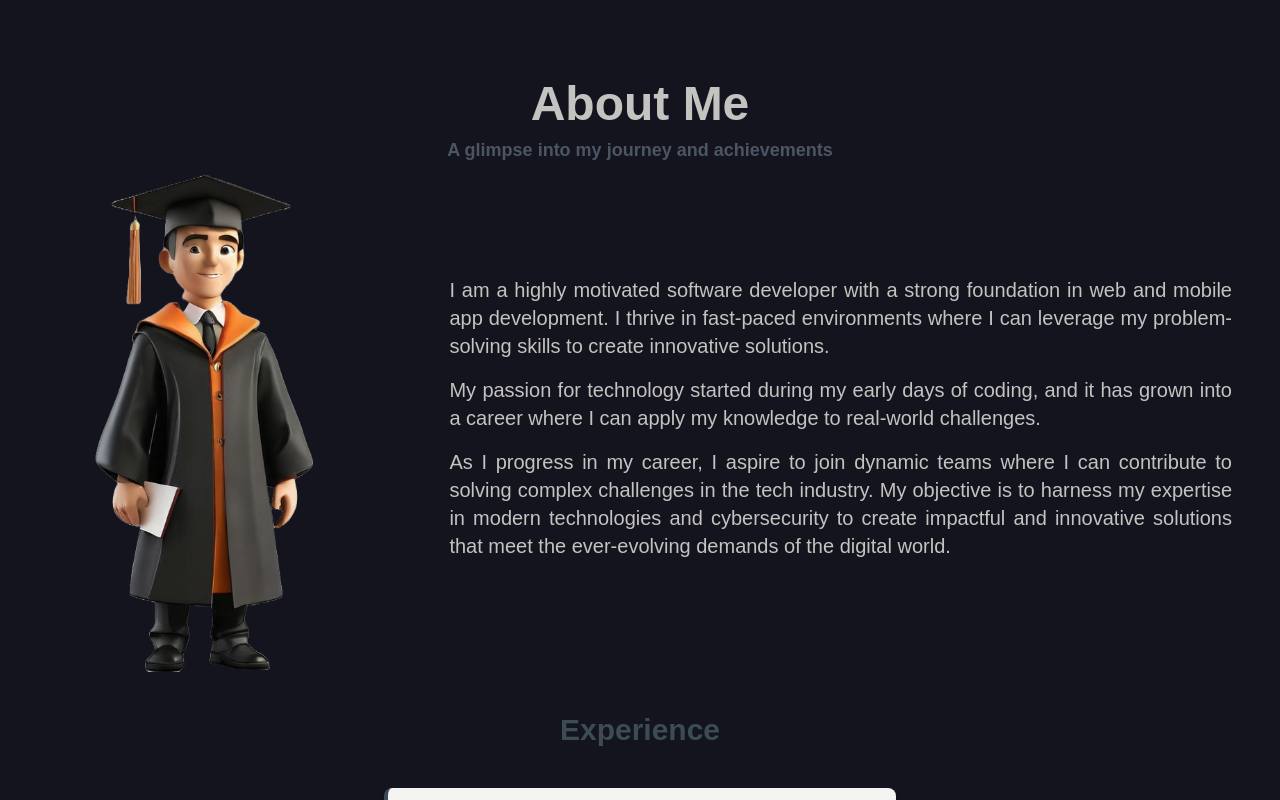
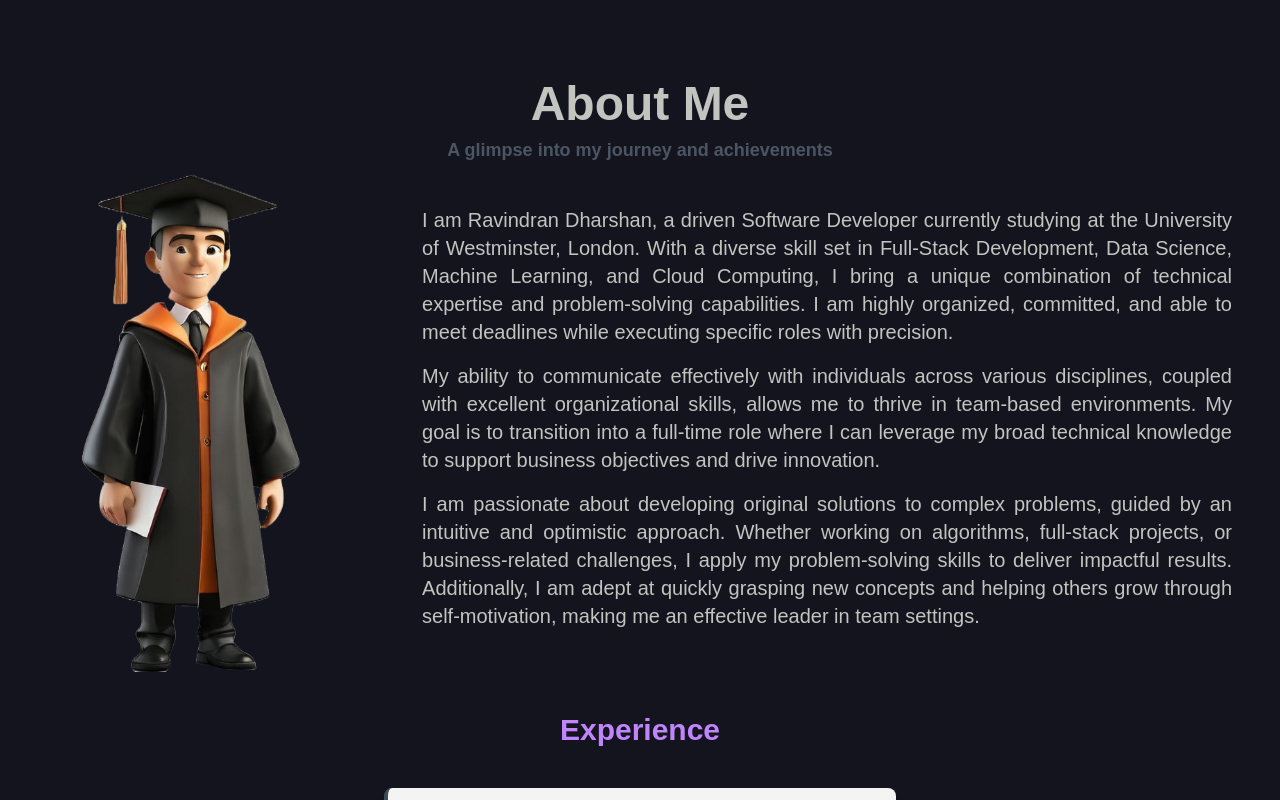
Before and after one commit to DharshanSR/Personal-Portfolio, a Next.js app: page /about in a window 1280 px wide. Shown: the top 800 px of the page. Built offline with nearby package versions, Linux system fonts and the light colour scheme.

Commit message:
reduce the code line with user reable

```diff
--- a/src/app/about/page.tsx
+++ b/src/app/about/page.tsx
@@ -7,8 +7,8 @@ import hologoWorldLogo from '@/public/assests/images/hologoWorld.png';
 import westminsterLogo from '@/public/assests/images/westminster-logo.png';
 import esoftLogo from '@/public/assests/images/esoft-logo.jpg';
 import hinduCollegeLogo from '@/public/assests/images/hindu_college.jpeg';
-import { motion, useAnimation } from "framer-motion";
-import { useInView } from "react-intersection-observer";
+import {motion, useAnimation} from "framer-motion";
+import {useInView} from "react-intersection-observer";
 
 const experiences = [
     {
@@ -50,19 +50,19 @@ const education = [
 const AboutMe = () => {
     // Define simple animations
     const fadeInUp = {
-        hidden: { opacity: 0, y: 50 },
-        visible: { opacity: 1, y: 0, transition: { duration: 0.6 } },
+        hidden: {opacity: 0, y: 50},
+        visible: {opacity: 1, y: 0, transition: {duration: 0.6}},
     };
 
     const staggerContainer = {
-        hidden: { opacity: 0 },
-        visible: { opacity: 1, transition: { staggerChildren: 0.2 } },
+        hidden: {opacity: 0},
+        visible: {opacity: 1, transition: {staggerChildren: 0.2}},
     };
 
     // Using useInView hook with no triggerOnce so animation happens on scroll up and down
-    const [aboutRef, aboutInView] = useInView({ threshold: 0.1 });
-    const [experienceRef, experienceInView] = useInView({ threshold: 0.1 });
-    const [educationRef, educationInView] = useInView({ threshold: 0.1 });
+    const [aboutRef, aboutInView] = useInView({threshold: 0.1});
+    const [experienceRef, experienceInView] = useInView({threshold: 0.1});
+    const [educationRef, educationInView] = useInView({threshold: 0.1});
 
     const controlsAbout = useAnimation();
     const controlsExperience = useAnimation();
@@ -129,28 +129,33 @@ const AboutMe = () => {
                 </motion.div>
 
                 {/* About Me Text */}
-                <motion.div className="md:w-[90%] p-4 md:p-8 font-medium" variants={staggerContainer}>
+                <motion.div className="w-full max-w-4xl p-4 md:p-8 font-medium" variants={staggerContainer}>
                     <motion.p className="text-xl text-[#c3c3c0] mb-4 text-justify" variants={fadeInUp}>
-                        I am a highly motivated software developer with a strong foundation in web and mobile app
-                        development. I thrive in fast-paced environments where I can leverage my problem-solving skills
-                        to create innovative solutions.
+                        I am Ravindran Dharshan, a driven Software Developer currently studying at the University of
+                        Westminster, London. With a diverse skill set in Full-Stack Development, Data Science, Machine
+                        Learning, and Cloud Computing, I bring a unique combination of technical expertise and
+                        problem-solving capabilities. I am highly organized, committed, and able to meet deadlines while
+                        executing specific roles with precision.
                     </motion.p>
                     <motion.p className="text-xl text-[#c3c3c0] mb-4 text-justify" variants={fadeInUp}>
-                        My passion for technology started during my early days of coding, and it has grown into a career
-                        where I can apply my knowledge to real-world challenges.
+                        My ability to communicate effectively with individuals across various disciplines, coupled with
+                        excellent organizational skills, allows me to thrive in team-based environments. My goal is to
+                        transition into a full-time role where I can leverage my broad technical knowledge to support
+                        business objectives and drive innovation.
                     </motion.p>
                     <motion.p className="text-xl text-[#c3c3c0] mb-2 text-justify" variants={fadeInUp}>
-                        As I progress in my career, I aspire to join dynamic teams where I can contribute to solving
-                        complex challenges in the tech industry. My objective is to harness my expertise in modern
-                        technologies and cybersecurity to create impactful and innovative solutions that meet the
-                        ever-evolving demands of the digital world.
+                        I am passionate about developing original solutions to complex problems, guided by an intuitive
+                        and optimistic approach. Whether working on algorithms, full-stack projects, or business-related
+                        challenges, I apply my problem-solving skills to deliver impactful results. Additionally, I am
+                        adept at quickly grasping new concepts and helping others grow through self-motivation, making
+                        me an effective leader in team settings.
                     </motion.p>
                 </motion.div>
             </motion.div>
 
             {/* Experience Section */}
             <motion.h2
-                className="text-3xl font-semibold text-center text-[#3c4b54] mb-10 mt-10"
+                className="text-3xl font-semibold text-center text-purple-400 mb-10 mt-10"
                 variants={fadeInUp}
                 initial="hidden"
                 animate={controlsExperience}
@@ -202,7 +207,7 @@ const AboutMe = () => {
 
             {/* Education Section */}
             <motion.h2
-                className="text-3xl font-semibold text-center text-[#3c4b54] mb-10 mt-10"
+                className="text-3xl font-semibold text-center text-purple-400 mb-10 mt-10"
                 variants={fadeInUp}
                 initial="hidden"
                 animate={controlsEducation}
```
